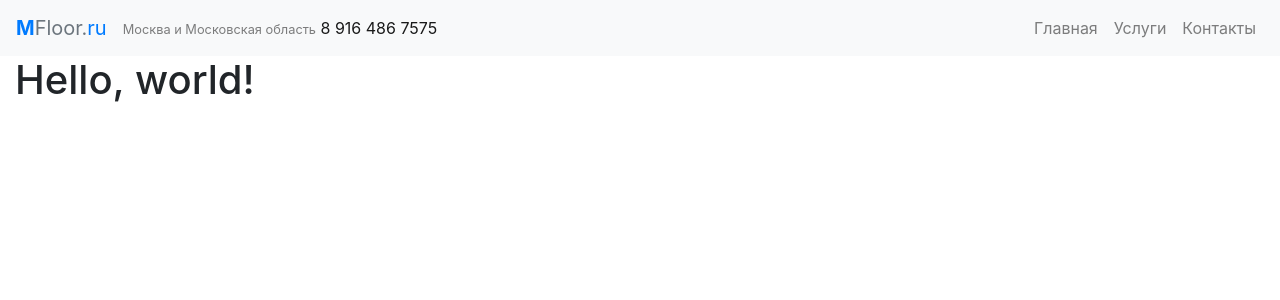
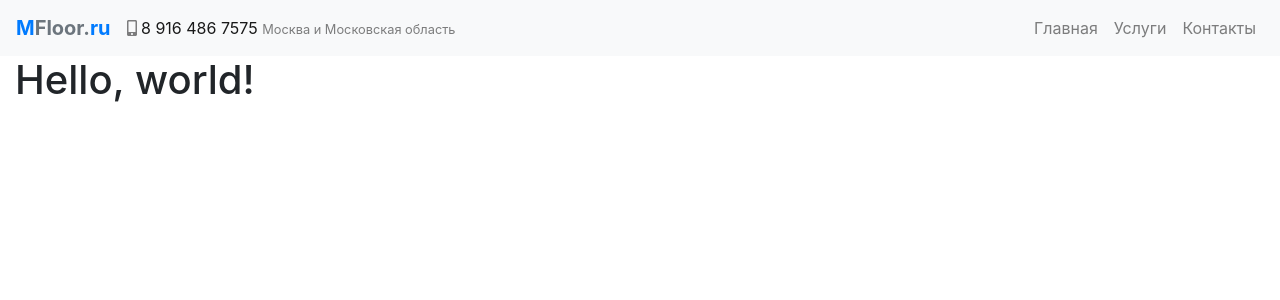
Before and after one commit to nskforward/MFloor, a Jekyll site: the page built from index.html, in a window 1280 px wide. Shown: the top 300 px of the page. Built offline with Jekyll 4.4.1, drawn with Linux system fonts in a browser that asks for light colours.

Commit message:
Jekyll navigation

```diff
--- a/_includes/navigation.html
+++ b/_includes/navigation.html
@@ -1,6 +1,8 @@
 <nav class="navbar navbar-expand-lg navbar-light bg-light">
     <a class="navbar-brand" href="/">
-        <b class="text-primary">M</b><span class="text-muted">Floor.</span><span class="text-primary">ru</span>
+        <b>
+            <span class="text-primary">M</span><span class="text-muted">Floor.</span><span class="text-primary">ru</span>
+        </b>
     </a>
     <button class="navbar-toggler" type="button" data-toggle="collapse" data-target="#navbarSupportedContent" aria-controls="navbarSupportedContent" aria-expanded="false" aria-label="Toggle navigation">
         <span class="navbar-toggler-icon"></span>
@@ -9,7 +11,9 @@
     <div class="collapse navbar-collapse" id="navbarSupportedContent">
         <ul class="navbar-nav mr-auto">
             <li class="navbar-text">
-                <small>Москва и Московская область</small> <a href="tel:+79164867575">8 916 486 7575</a>
+                <i class="fas fa-mobile-alt"></i>
+                <a href="tel:+79164867575">8 916 486 7575</a>
+                <small>Москва и Московская область</small>
             </li>
         </ul>
         <ul class="navbar-nav ml-auto">
--- a/_layouts/default.html
+++ b/_layouts/default.html
@@ -11,5 +11,7 @@
 <div class="container-fluid">
 {{ content }}
 </div>
+<script defer src="https://use.fontawesome.com/releases/v5.7.2/js/solid.js" integrity="sha384-6FXzJ8R8IC4v/SKPI8oOcRrUkJU8uvFK6YJ4eDY11bJQz4lRw5/wGthflEOX8hjL" crossorigin="anonymous"></script>
+<script defer src="https://use.fontawesome.com/releases/v5.7.2/js/fontawesome.js" integrity="sha384-xl26xwG2NVtJDw2/96Lmg09++ZjrXPc89j0j7JHjLOdSwHDHPHiucUjfllW0Ywrq" crossorigin="anonymous"></script>
 </body>
 </html>
```
